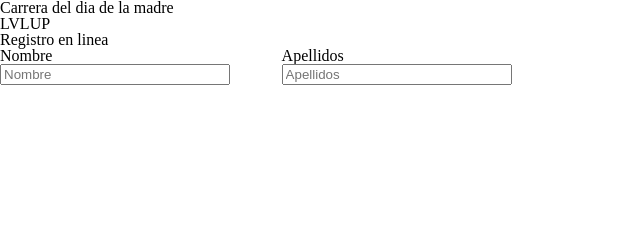
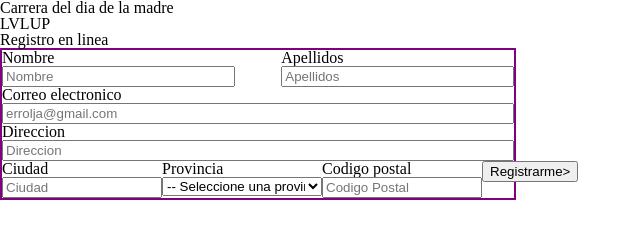
Before and after one commit to erroljimenez/fro-01, a plain HTML site: page formularios/formularios.html in a window 1280 px wide. Shown: the whole page, without its empty margins (0-641 px from the left). Drawn offline with Linux system fonts and the light colour scheme.

Commit message:
Html formulario registro
Se agrego la estructura del formulario de registro

```diff
--- a/formularios/formularios.css
+++ b/formularios/formularios.css
@@ -1,14 +1,27 @@
 #frm-registro{
     width: 40%;
+    border: 2px solid purple;
 }
 #frm-registro .fila{
    display: flex;
    flex-direction: row;
    justify-content: space-between;
 }
-#frm-registro .fila .Columna {
+
+#frm-registro .fila .columna {
     display: flex;
     flex-direction: column;
-    width: 45%;
+    width: 100%;
+}
 
+#frm-registro .fila .columna-2 {
+    display: flex;
+    flex-direction: column;
+    width: calc(100%/2.2);
 }
+
+#frm-registro .fila .columna-3 {
+    display: flex;
+    flex-direction: column;
+    width: calc(100%/3.2);
+}
--- a/formularios/formularios.html
+++ b/formularios/formularios.html
@@ -27,18 +27,67 @@
         <form id="frm-registro">
 
             <div class="fila">
-            <div class="Columna">
+            <div class="columna-2">
                 <label for="txt-nombre">Nombre</label>
                 <input type="text" placeholder="Nombre" id="txt-nombre">
             </div>
 
-            <div class="Columna">
+            <div class="columna-2">
                 <label for="txt-apellidos">Apellidos</label>
                 <input type="text" placeholder="Apellidos" id="txt-apellidos">
             </div>
 
         </div>
 
+        <div class="fila">
+            <div class="columna">
+                <label for="txt-correo">Correo electronico</label>
+
+                <input type="email" id="txt-correo" placeholder="errolja@gmail.com">
+
+        </div>
+        </div>
+
+        <div class="fila">
+            <div class="columna">
+            <label for="txt-direccion">Direccion</label>
+            <input type="text" id="txt-direccion" placeholder="Direccion">
+            </div>
+        </div>
+
+        <di class="fila">
+            <div class="columna-3">
+                <label for="txt-ciudad">Ciudad</label>
+                <input type="text" id="txt-ciudad" placeholder="Ciudad">
+
+            </div>
+
+            <div class="columna-3">
+                <label for="slt-provincia">Provincia</label>
+                <select id="slt-provincia">
+                    <option value="">-- Seleccione una provincia --</option>
+                    <option value="1">San Jose</option>
+                    <option value="2">Alajuela</option>
+                    <option value="3">Cartago</option>
+                    <option value="4">Heredia</option>
+                    <option value="5">Puntarenas</option>
+                    <option value="6">Limon</option>
+                    <option value="7">Guanacaste</option>
+                </select>
+            </div>
+
+            <div class="columna-3">
+            <label for="txt-zip">Codigo postal</label>
+            <input type="text" id="txt-zip" placeholder="Codigo Postal">
+            </div>
+
+        </div>
+            <div class="fila">
+                <div class="columna">
+                    <button type="button" id="btn-registrar">Registrarme></button>
+               </div>
+
+        </div>
 
         </form>
 
```
